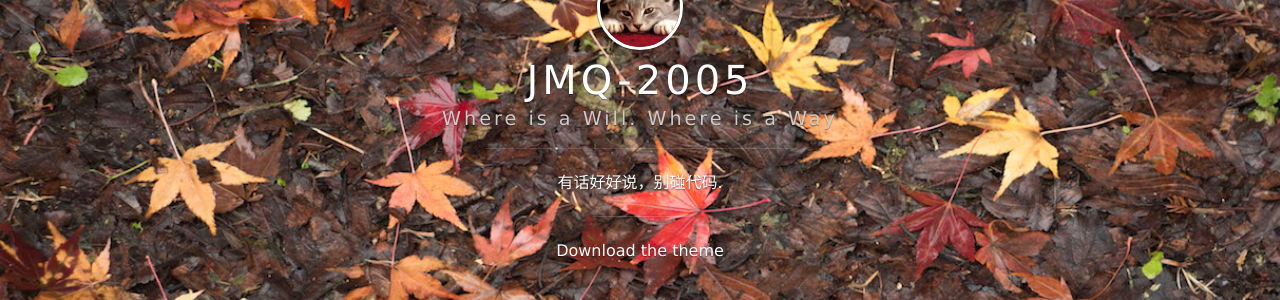
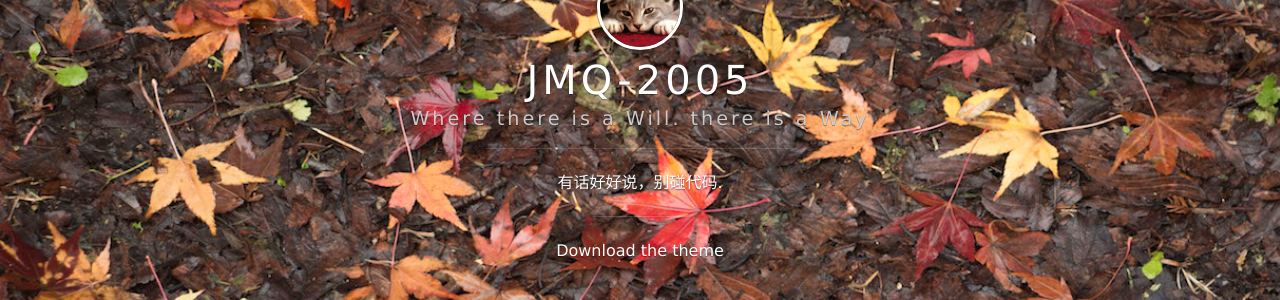
Before and after one commit to nevermore3/nevermore3.github.io, a Jekyll site: the page built from index.html, in a window 1280 px wide. Shown: the part 253-553 px from the top of the page. Built offline with Jekyll 4.4.1, drawn with Linux system fonts in a browser that asks for light colours; nearby versions of some CDN libraries; the list of posts is cut into pages by our own code.

Commit message:
Update _config.yml

```diff
--- a/_config.yml
+++ b/_config.yml
@@ -1,6 +1,6 @@
 # Basic
 title: JMQ-2005
-subtitle: Where is a Will. Where is a Way
+subtitle: Where there is a Will. there is a Way
 welcome_message: <a href="https://github.com/nevermore3/nevermore3.github.io.git" target="_blank">Download the theme</a>
 description: 有话好好说，别碰代码.
 creator: <a href="http://onev.cat">@onevcat</a>
```
